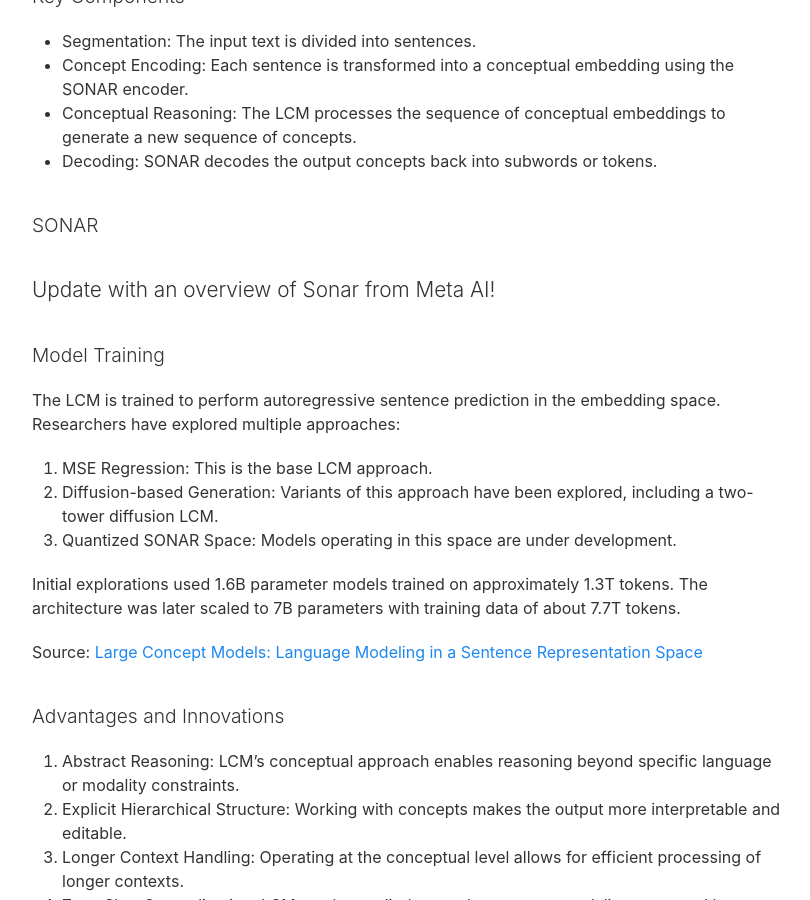
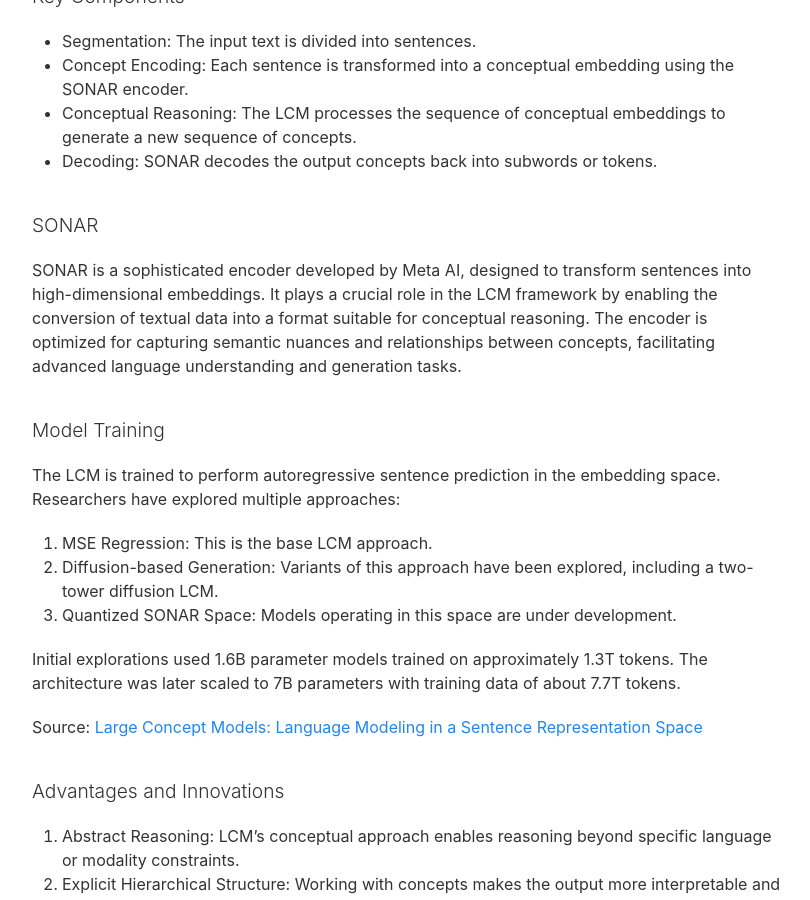
Before and after one commit to nyvyn/nyvyn.github.io, a Jekyll site: the page built from _notes/2025-1-2-large-concept-models.markdown, in a window 1280 px wide and 900 px high, scrolled down 445 px. Shown: the whole window, without its empty margins (233-1043 px from the left). Built offline with Jekyll 4.4.1, drawn with Linux system fonts in a browser that asks for light colours.

Commit message:
docs: Update overview of SONAR and remove AI comments from markdown

```diff
--- a/_notes/2025-1-2-large-concept-models.markdown
+++ b/_notes/2025-1-2-large-concept-models.markdown
@@ -5,7 +5,7 @@
 status: Sprouting
 ---
 
-[Large Concept Models (LCMs)](https://ai.meta.com/research/publications/large-concept-models-language-modeling-in-a-sentence-representation-space/)
+[Large Concept Models (LCMs)](https://ai.meta.com/research/publications/large-concept-models-language-modeling-in-a-sentence-representation-space)
 are designed to work with "concepts" rather than individual tokens. In the implementation from Meta, a concept
 corresponds to a sentence, represented in a high-dimensional embedding space using SONAR.
 
@@ -17,7 +17,8 @@
 - Decoding: SONAR decodes the output concepts back into subwords or tokens.
 
 ## SONAR
-# Update with an overview of Sonar from Meta AI!
+
+SONAR is a sophisticated encoder developed by Meta AI, designed to transform sentences into high-dimensional embeddings. It plays a crucial role in the LCM framework by enabling the conversion of textual data into a format suitable for conceptual reasoning. The encoder is optimized for capturing semantic nuances and relationships between concepts, facilitating advanced language understanding and generation tasks.
 
 
 ## Model Training
```
